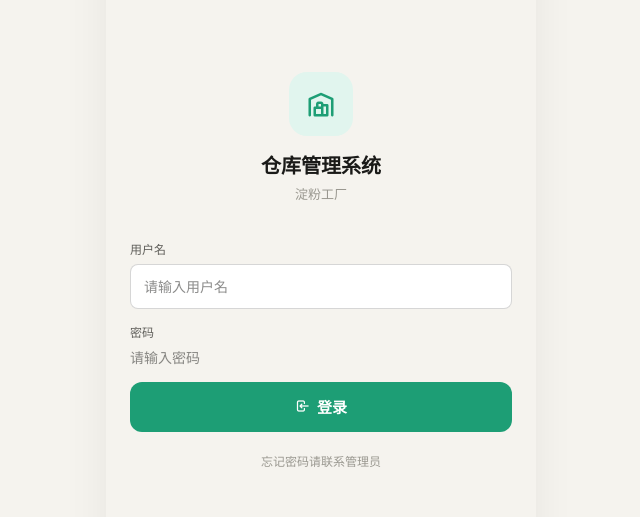
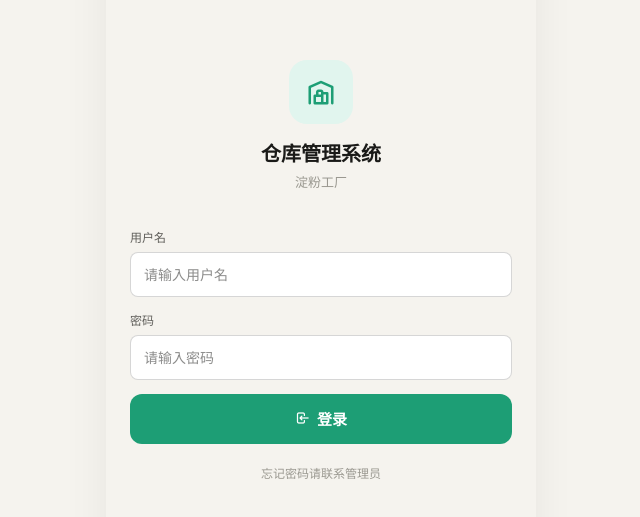
Before and after one commit to kimmyliu02/jhdf-inventory-management, a Vue app: page /#/login in a window 1280 px wide. Shown: the part 129-646 px from the top of the page, without its empty margins (319-959 px from the left). Built offline with nearby package versions, Linux system fonts and the light colour scheme.

Commit message:
login password textbox change

```diff
--- a/src/pages/LoginPage.vue
+++ b/src/pages/LoginPage.vue
@@ -59,11 +59,13 @@ function login() {
       <div class="field-group">
         <label class="field-label">密码</label>
         <input
-          type="password"
+          type="text"
+          inputmode="text"
           placeholder="请输入密码"
           v-model="password"
-          autocomplete="current-password"
+          autocomplete="off"
           @keyup.enter="login"
+          style="-webkit-text-security: disc"
         >
       </div>
 
```
